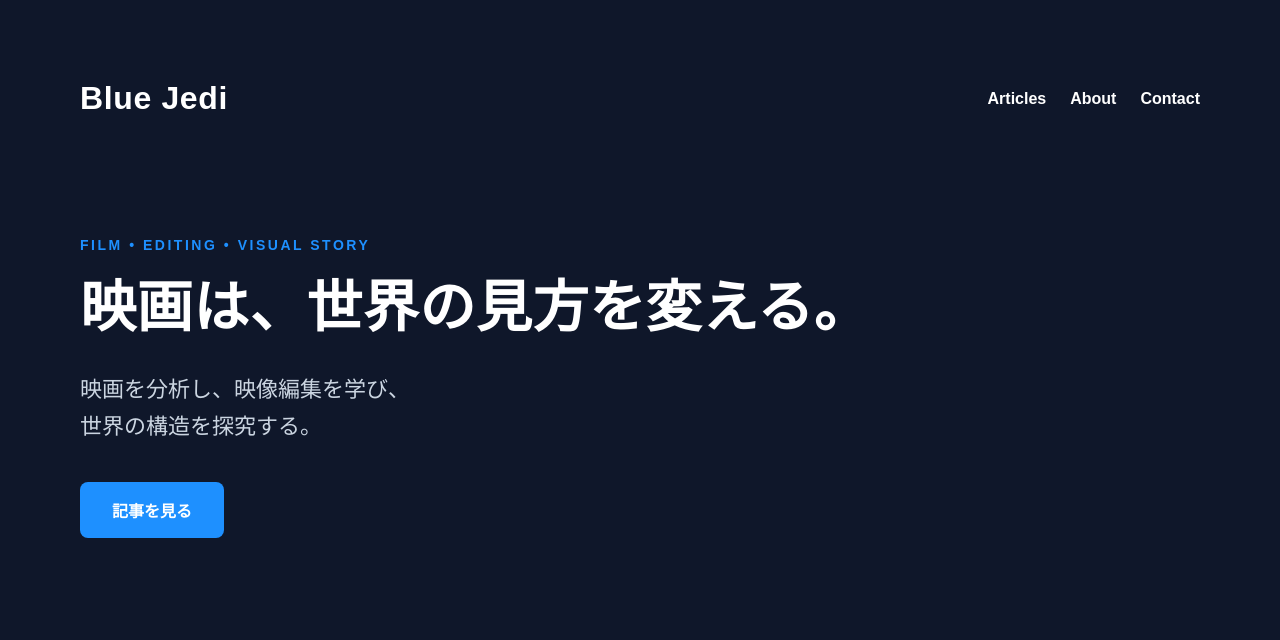
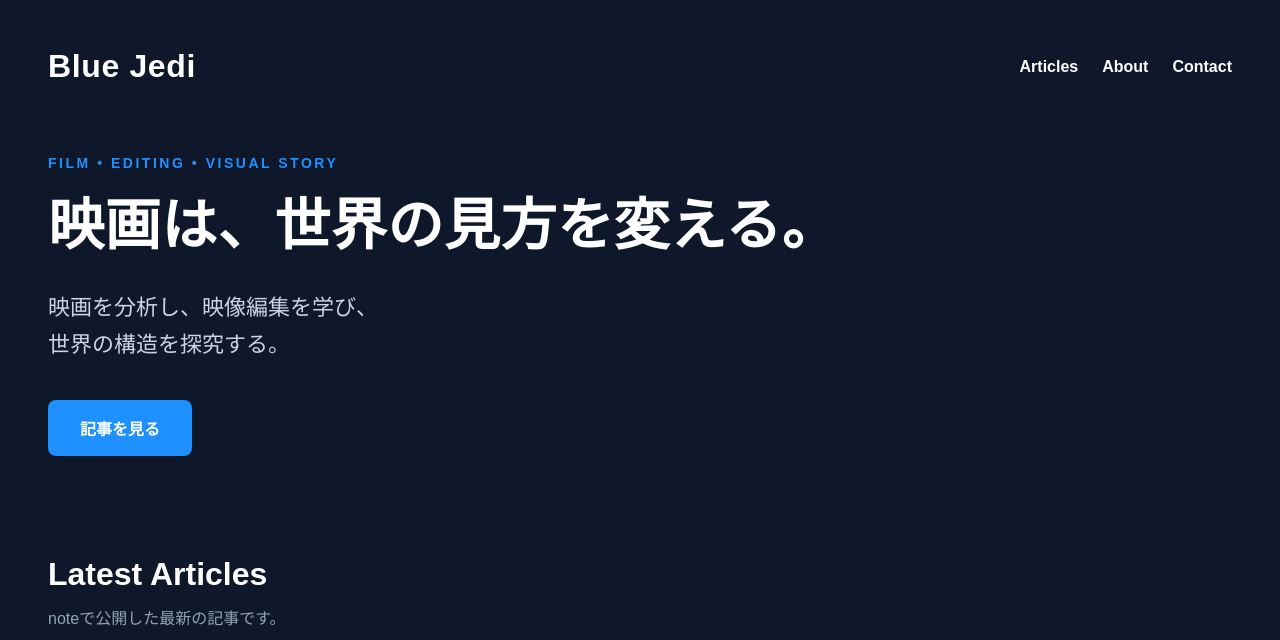
Before and after one commit to yotash/blue-jedi, a website: page index.html in a window 1280 px wide. Shown: the top 640 px of the page. Drawn offline with Linux system fonts and the light colour scheme.

Commit message:
Polish article cards and page spacing

```diff
--- a/style.css
+++ b/style.css
@@ -12,7 +12,7 @@ html {
 
 body {
     margin: 0;
-    padding: 80px;
+    padding: 48px;
 
     background-color: #0f172a;
     color: white;
@@ -73,7 +73,7 @@ img {
 ===================== */
 
 .hero {
-    padding: 120px 0 80px;
+    padding: 70px 0 60px;
 }
 
 .hero__content {
@@ -136,7 +136,7 @@ img {
 ===================== */
 
 .articles {
-    padding: 80px 0;
+    padding: 40px 0 80px;
 }
 
 .articles__title {
```
